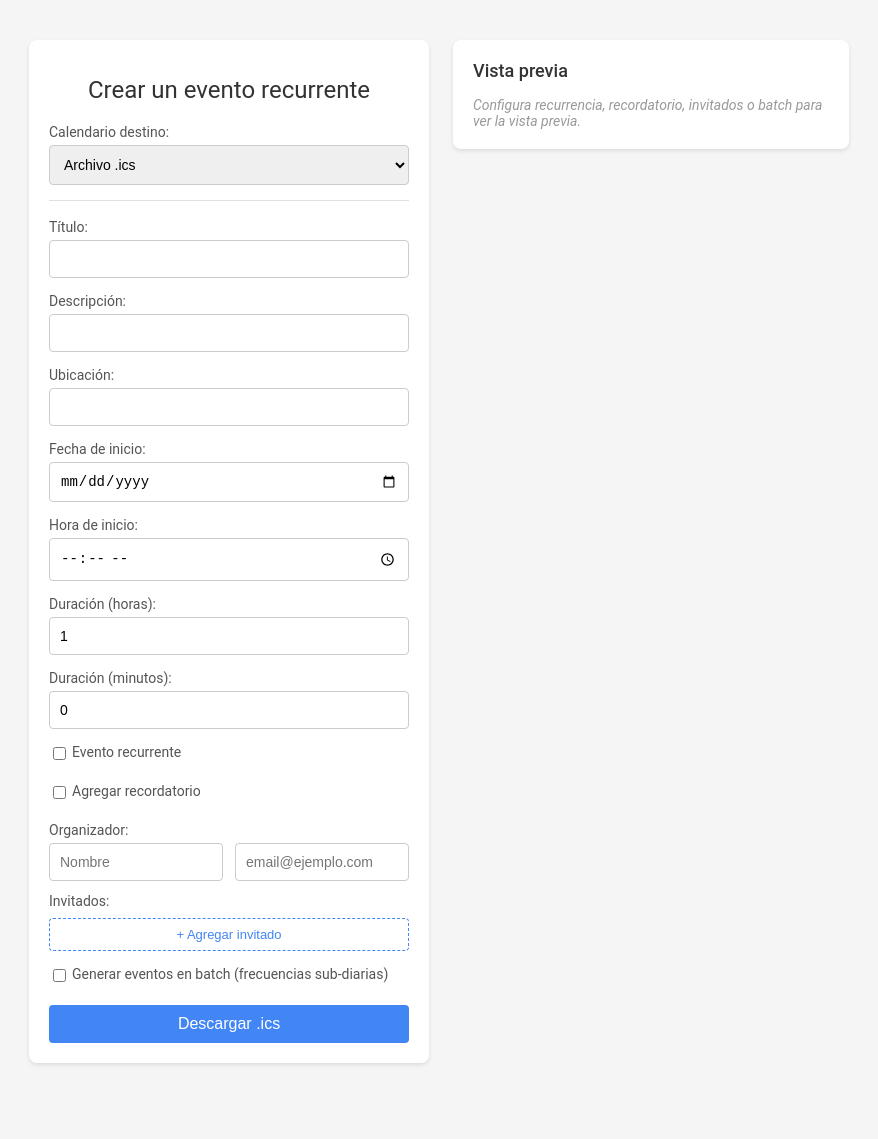
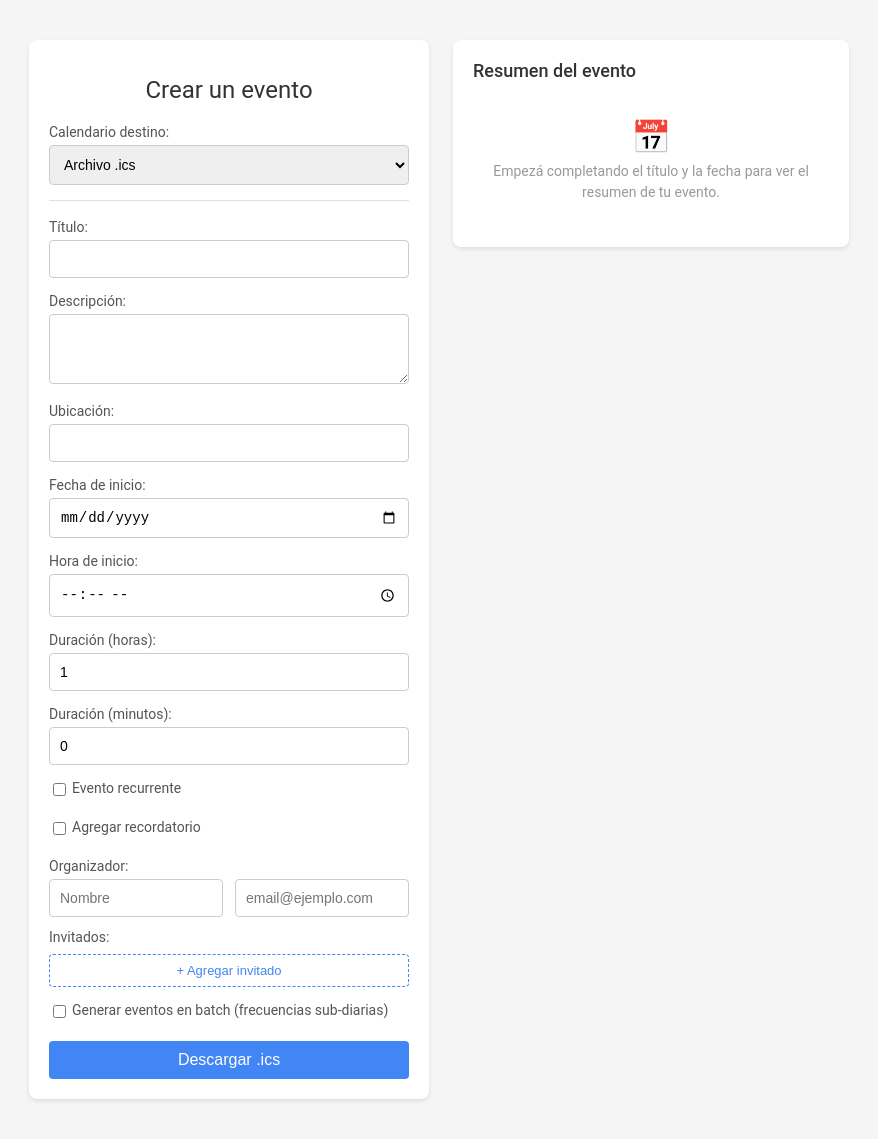
Before and after one commit to jrodrigopuca/reminder, a React (Vite) app: page / in a window 1280 px wide. Shown: the whole page, without its empty margins (201-1079 px from the left). Before the commit the page ends 1103 px from the top, so only its background shows below. Built offline with nearby package versions, Linux system fonts and the light colour scheme; the HTML template or start-up script is replaced by a standard one.

Commit message:
feat: add URL copy functionality and enhance attendee list styling

```diff
--- a/src/App.jsx
+++ b/src/App.jsx
@@ -46,6 +46,7 @@ function App() {
 	const [errors, setErrors] = useState({});
 	const [submitted, setSubmitted] = useState(false);
 	const [selectedProvider, setSelectedProvider] = useState(DEFAULT_PROVIDER);
+	const [copied, setCopied] = useState(false);
 
 	const capabilities = getCapabilities(selectedProvider);
 	const providerConfig = PROVIDERS[selectedProvider];
@@ -159,14 +160,7 @@ function App() {
 				downloadIcsFile(formData);
 			}
 		} else {
-			let url;
-			if (selectedProvider === "google") {
-				url = buildGoogleCalendarUrl(formData);
-			} else if (selectedProvider === "outlook-personal") {
-				url = buildOutlookCalendarUrl(formData, "outlook.live.com");
-			} else if (selectedProvider === "outlook-work") {
-				url = buildOutlookCalendarUrl(formData, "outlook.office.com");
-			}
+			const url = buildProviderUrl();
 			if (url) {
 				window.open(url, "_blank", "noopener,noreferrer");
 			}
@@ -176,10 +170,38 @@ function App() {
 	const fieldClassName = (fieldName) =>
 		currentErrors[fieldName] ? `${styles.inputError}` : "";
 
+	const buildProviderUrl = () => {
+		if (selectedProvider === "google") {
+			return buildGoogleCalendarUrl(formData);
+		} else if (selectedProvider === "outlook-personal") {
+			return buildOutlookCalendarUrl(formData, "outlook.live.com");
+		} else if (selectedProvider === "outlook-work") {
+			return buildOutlookCalendarUrl(formData, "outlook.office.com");
+		}
+		return null;
+	};
+
+	const handleCopyUrl = () => {
+		const validationErrors = validateEventForm(formData, capabilities);
+		if (!isFormValid(validationErrors)) {
+			setSubmitted(true);
+			setErrors(validationErrors);
+			return;
+		}
+
+		const url = buildProviderUrl();
+		if (url) {
+			navigator.clipboard.writeText(url).then(() => {
+				setCopied(true);
+				setTimeout(() => setCopied(false), 2000);
+			});
+		}
+	};
+
 	return (
 		<div className={styles.layout}>
 			<div className={styles.container}>
-				<h1 className={styles.title}>Crear un evento recurrente</h1>
+				<h1 className={styles.title}>Crear un evento </h1>
 				<form className={styles.form} onSubmit={handleSubmit} noValidate>
 					<div className={`${styles.formGroup} ${styles.providerGroup}`}>
 						<label htmlFor="provider">Calendario destino:</label>
@@ -210,10 +232,10 @@ function App() {
 					</div>
 					<div className={styles.formGroup}>
 						<label htmlFor="description">Descripción:</label>
-						<input
-							type="text"
+						<textarea
 							id="description"
 							name="description"
+							rows="3"
 							value={formData.description}
 							onChange={handleChange}
 						/>
@@ -353,6 +375,7 @@ function App() {
 						/>
 					)}
 
+					<div className={styles.buttonGroup}>
 						<button
 							className={styles.submitButton}
 							type="submit"
@@ -364,10 +387,21 @@ function App() {
 									: "Descargar .ics"
 								: `Abrir en ${providerConfig.label}`}
 						</button>
+						{providerConfig.action === "open-url" && (
+							<button
+								type="button"
+								className={styles.copyButton}
+								onClick={handleCopyUrl}
+								disabled={submitted && !canSubmit}
+							>
+								{copied ? "¡Copiado!" : "Copiar enlace"}
+							</button>
+						)}
+					</div>
 				</form>
 			</div>
 
-			<LivePreview formData={formData} capabilities={capabilities} styles={styles} />
+			<LivePreview formData={formData} capabilities={capabilities} selectedProvider={selectedProvider} styles={styles} />
 		</div>
 	);
 }
--- a/src/App.module.css
+++ b/src/App.module.css
@@ -46,12 +46,19 @@
 }
 
 .formGroup input:not([type="checkbox"]),
-.formGroup select {
+.formGroup select,
+.formGroup textarea {
   width: 100%;
   padding: 10px;
   font-size: 14px;
   border: 1px solid #ccc;
   border-radius: 4px;
+}
+
+.formGroup textarea {
+  resize: vertical;
+  font-family: inherit;
+  min-height: 60px;
 }
 
 .formGroup input[type="checkbox"] {
@@ -83,6 +90,11 @@
   cursor: pointer;
 }
 
+.buttonGroup {
+  display: flex;
+  gap: 8px;
+}
+
 .submitButton {
   background-color: #4285f4;
   color: white;
@@ -91,6 +103,7 @@
   border-radius: 4px;
   font-size: 16px;
   cursor: pointer;
+  flex: 1;
 }
 
 .submitButton:hover {
@@ -99,6 +112,27 @@
 
 .submitButton:disabled {
   background-color: #a0c4ff;
+  cursor: not-allowed;
+}
+
+.copyButton {
+  background: white;
+  color: #4285f4;
+  padding: 10px 16px;
+  border: 1px solid #4285f4;
+  border-radius: 4px;
+  font-size: 14px;
+  cursor: pointer;
+  white-space: nowrap;
+}
+
+.copyButton:hover {
+  background: #e8f0fe;
+}
+
+.copyButton:disabled {
+  color: #a0c4ff;
+  border-color: #a0c4ff;
   cursor: not-allowed;
 }
 
@@ -140,16 +174,39 @@
 
 /* Live Preview panel */
 
-.attendeeRow {
+.attendeeCard {
+  border: 1px solid #e0e0e0;
+  border-radius: 6px;
+  padding: 10px 12px;
+  margin-bottom: 8px;
+  background: #fafafa;
+}
+
+.attendeeCardHeader {
   display: flex;
-  gap: 8px;
+  justify-content: space-between;
   align-items: center;
   margin-bottom: 8px;
 }
 
+.attendeeCardNumber {
+  font-size: 11px;
+  font-weight: 600;
+  color: #999;
+  text-transform: uppercase;
+  letter-spacing: 0.3px;
+}
+
+.attendeeCardFields {
+  display: flex;
+  flex-direction: column;
+  gap: 6px;
+  margin-bottom: 8px;
+}
+
 .attendeeInput {
-  flex: 1;
-  padding: 8px;
+  width: 100%;
+  padding: 8px 10px;
   font-size: 13px;
   border: 1px solid #ccc;
   border-radius: 4px;
@@ -173,13 +230,13 @@
 
 .attendeeRemove {
   background: none;
-  border: 1px solid #ddd;
-  border-radius: 4px;
+  border: none;
   color: #d93025;
   font-size: 18px;
   line-height: 1;
   cursor: pointer;
-  padding: 4px 8px;
+  padding: 2px 6px;
+  border-radius: 4px;
   flex-shrink: 0;
 }
 
@@ -230,6 +287,59 @@
   margin: 0;
 }
 
+.emptyState {
+  display: flex;
+  flex-direction: column;
+  align-items: center;
+  padding: 24px 16px;
+  text-align: center;
+}
+
+.emptyStateIcon {
+  font-size: 32px;
+  margin: 0 0 8px 0;
+  line-height: 1;
+}
+
+.emptyStateText {
+  font-size: 14px;
+  color: #999;
+  margin: 0;
+  line-height: 1.5;
+}
+
+.providerBadge {
+  display: inline-block;
+  font-size: 11px;
+  font-weight: 600;
+  color: #4285f4;
+  background: #e8f0fe;
+  padding: 3px 10px;
+  border-radius: 12px;
+  margin-bottom: 16px;
+  letter-spacing: 0.3px;
+}
+
+.eventDetails {
+  display: grid;
+  grid-template-columns: auto 1fr;
+  gap: 12px 16px;
+  align-items: baseline;
+}
+
+.detailLabel {
+  font-size: 12px;
+  font-weight: 600;
+  color: #888;
+  text-transform: uppercase;
+  letter-spacing: 0.3px;
+}
+
+.detailValue {
+  font-size: 14px;
+  color: #333;
+}
+
 .previewSection {
   margin-bottom: 16px;
 }
@@ -276,3 +386,22 @@
   font-style: italic;
   margin: 6px 0 0 0;
 }
+
+/* Responsive — mobile */
+
+@media (max-width: 720px) {
+  .layout {
+    flex-direction: column;
+    max-width: 100%;
+  }
+
+  .container {
+    width: 100%;
+    flex-shrink: 1;
+  }
+
+  .livePreview {
+    position: static;
+    width: 100%;
+  }
+}
--- a/src/components/LivePreview/LivePreview.jsx
+++ b/src/components/LivePreview/LivePreview.jsx
@@ -1,16 +1,25 @@
 import { calculateOccurrences, formatOccurrenceDate } from "../../utils/occurrences";
-import { formatRecurrence, formatAlarm, formatAttendees } from "../../utils/format";
+import { formatDate, formatDuration, formatRecurrence, formatAlarm, formatAttendees } from "../../utils/format";
 import { generateBatchDates, formatBatchDate } from "../../utils/batch";
+import { PROVIDERS } from "../../services/providers";
 
 const MAX_VISIBLE = 10;
 
-function LivePreview({ formData, styles, capabilities }) {
+function LivePreview({ formData, styles, capabilities, selectedProvider }) {
 	const caps = capabilities ?? {
 		recurrence: true,
 		alarms: true,
 		attendees: true,
+		organizer: true,
 		batch: true,
 	};
+
+	const providerLabel = PROVIDERS[selectedProvider]?.label ?? null;
+
+	const hasTitle = formData.title?.trim().length > 0;
+	const hasDate = formData.startDate?.length > 0;
+	const hasTime = formData.startTime?.length > 0;
+	const hasLocation = formData.location?.trim().length > 0;
 
 	const isBatch = caps.batch !== false && formData.batch?.enabled;
 
@@ -22,7 +31,7 @@ function LivePreview({ formData, styles, capabilities }) {
 	const hasAlarm = alarmText !== null && alarmText !== "Sin recordatorio";
 
 	const attendeesText = caps.attendees !== false
-		? formatAttendees(formData.attendees, formData.organizer)
+		? formatAttendees(formData.attendees, caps.organizer !== false ? formData.organizer : null)
 		: null;
 	const hasAttendees = attendeesText !== null && attendeesText !== "Sin invitados";
 
@@ -48,22 +57,61 @@ function LivePreview({ formData, styles, capabilities }) {
 	const batchVisible = batchDates.slice(0, MAX_VISIBLE);
 	const batchRemaining = batchDates.length > MAX_VISIBLE ? batchDates.length - MAX_VISIBLE : 0;
 
-	const hasContent = recurrenceText || hasAlarm || hasAttendees || isBatch;
+	const hasBasicInfo = hasTitle || hasDate || hasTime;
+	const hasAdvanced = recurrenceText || hasAlarm || hasAttendees || isBatch;
 
-	if (!hasContent) {
+	const panelTitle = hasTitle ? formData.title.trim() : "Resumen del evento";
+
+	if (!hasBasicInfo && !hasAdvanced) {
 		return (
 			<div className={styles.livePreview}>
-				<h2 className={styles.previewTitle}>Vista previa</h2>
-				<p className={styles.previewEmpty}>
-					Configura recurrencia, recordatorio, invitados o batch para ver la vista previa.
-				</p>
+				<h2 className={styles.previewTitle}>Resumen del evento</h2>
+				<div className={styles.emptyState}>
+					<p className={styles.emptyStateIcon}>📅</p>
+					<p className={styles.emptyStateText}>
+						Empezá completando el título y la fecha para ver el resumen de tu evento.
+					</p>
+				</div>
 			</div>
 		);
 	}
 
 	return (
 		<div className={styles.livePreview}>
-			<h2 className={styles.previewTitle}>Vista previa</h2>
+			<h2 className={styles.previewTitle}>{panelTitle}</h2>
+
+			{providerLabel && (
+				<div className={styles.providerBadge}>
+					{providerLabel}
+				</div>
+			)}
+
+			<div className={styles.previewSection}>
+				<div className={styles.eventDetails}>
+					{hasDate && (
+						<>
+							<span className={styles.detailLabel}>Fecha</span>
+							<span className={styles.detailValue}>{formatDate(formData.startDate)}</span>
+						</>
+					)}
+					{hasTime && (
+						<>
+							<span className={styles.detailLabel}>Hora</span>
+							<span className={styles.detailValue}>{formData.startTime} hs</span>
+						</>
+					)}
+					<span className={styles.detailLabel}>Duración</span>
+					<span className={styles.detailValue}>
+						{formatDuration(formData.durationHours, formData.durationMinutes)}
+					</span>
+					{hasLocation && (
+						<>
+							<span className={styles.detailLabel}>Ubicación</span>
+							<span className={styles.detailValue}>{formData.location.trim()}</span>
+						</>
+					)}
+				</div>
+			</div>
 
 			{recurrenceText && (
 				<div className={styles.previewSection}>
@@ -119,7 +167,7 @@ function LivePreview({ formData, styles, capabilities }) {
 
 			{!isBatch && occurrences.length > 0 && (
 				<div className={styles.previewSection}>
-					<h3 className={styles.previewSectionTitle}>Proximas fechas</h3>
+					<h3 className={styles.previewSectionTitle}>Próximas fechas</h3>
 					<ul className={styles.occurrenceList}>
 						{occurrences.map((date, index) => (
 							<li key={index} className={styles.occurrenceItem}>
--- a/src/index.css
+++ b/src/index.css
@@ -16,6 +16,12 @@ body {
   padding: 40px 20px;
 }
 
+@media (max-width: 720px) {
+  body {
+    padding: 16px 12px;
+  }
+}
+
 #root {
   display: flex;
   justify-content: center;
--- a/vite.config.js
+++ b/vite.config.js
@@ -2,6 +2,7 @@ import { defineConfig } from 'vite';
 import react from '@vitejs/plugin-react';
 
 export default defineConfig({
+  base: '/reminder/',
   plugins: [react()],
   server: {
     port: 3000,
```
Also changed, not shown: src/components/AttendeeList/AttendeeList.jsx (+15 -10 lines). Lines whose indentation alone changed are shown as unchanged.
